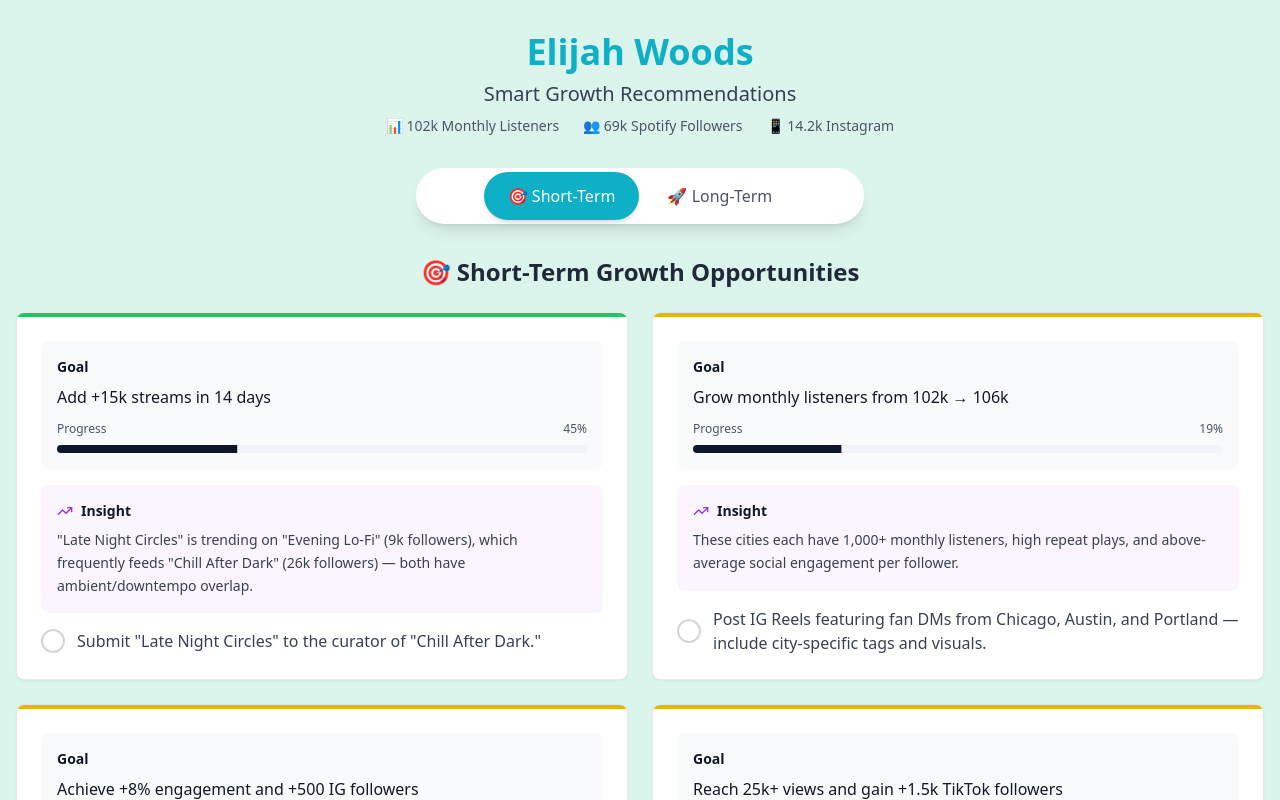
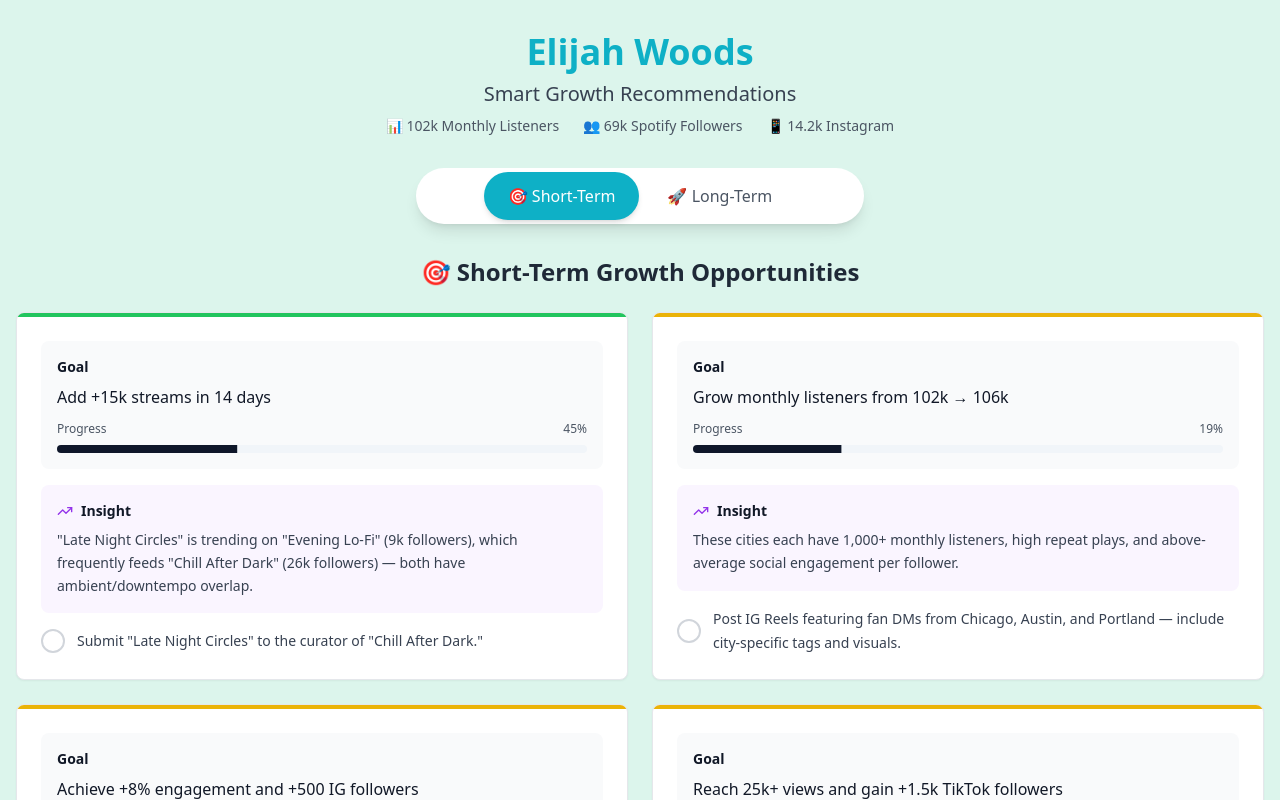
Before and after one commit to akashdmukherjee/smart-recommendations, a React (Vite) app: page / in a window 1280 px wide. Shown: the top 800 px of the page. Built offline with nearby package versions, Linux system fonts and the light colour scheme.

Commit message:
Fix: Reduce action text size
Reduce the text size of the action item to be consistent with the insight text.

```diff
--- a/src/components/RecommendationCard.tsx
+++ b/src/components/RecommendationCard.tsx
@@ -75,7 +75,7 @@ export const RecommendationCard = ({ recommendation }: RecommendationCardProps)
           >
             {isCompleted && <CheckCircle size={14} />}
           </button>
-          <p className="text-base text-gray-700 flex-1 leading-6">
+          <p className="text-sm text-gray-700 flex-1 leading-6">
             {recommendation.action}
           </p>
         </div>
```
